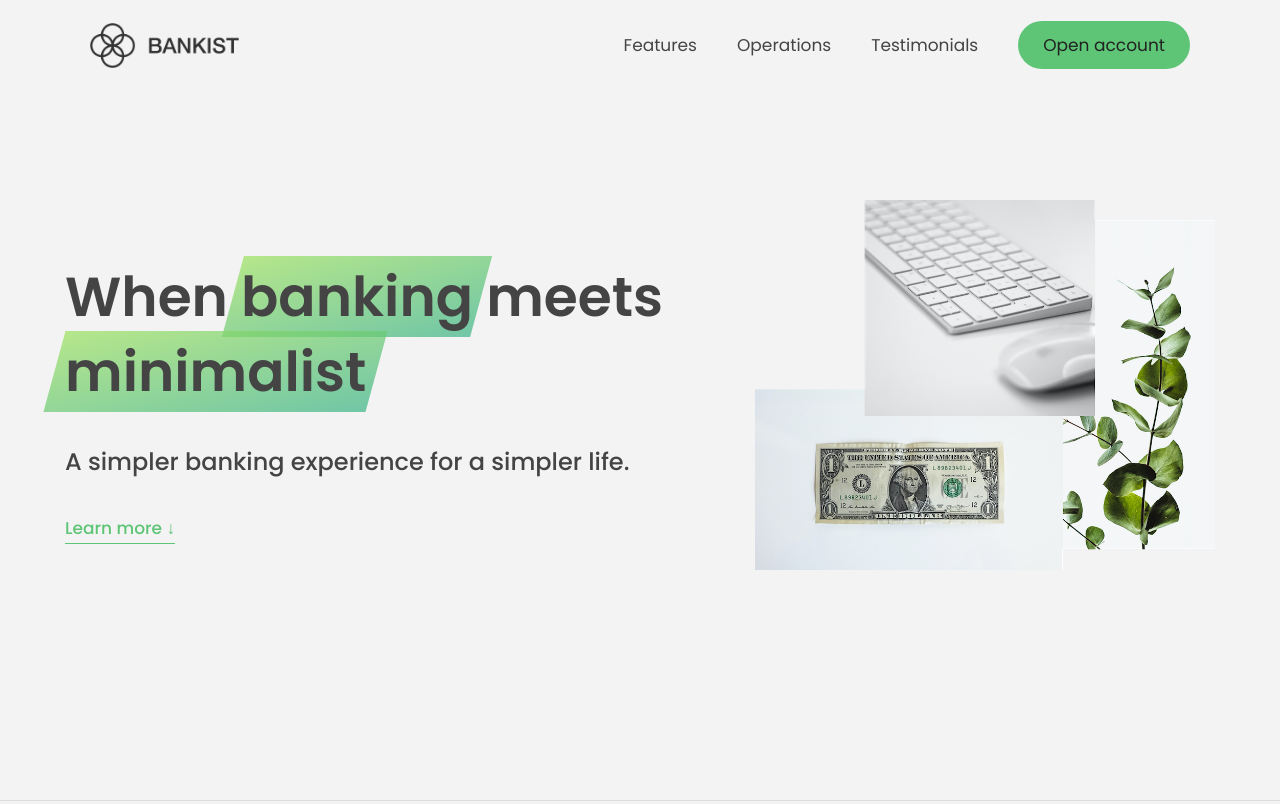
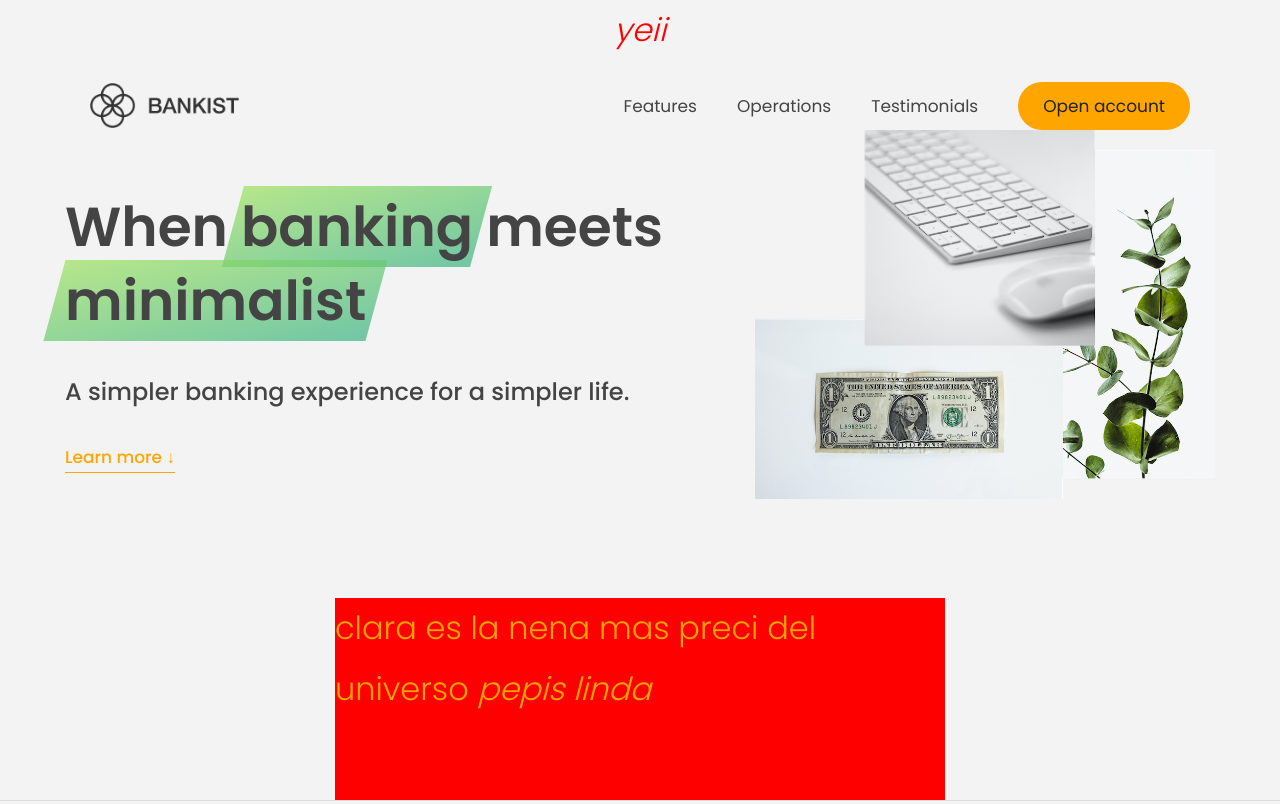
Before and after one commit to natalieacevedo/jonas2021, a plain HTML site: page bankist/index.html in a window 1280 px wide. Shown: the top 804 px of the page. Drawn offline with Linux system fonts and the light colour scheme.

```diff
--- a/bankist/index.html
+++ b/bankist/index.html
@@ -21,6 +21,8 @@
           alt="Bankist logo"
           class="nav__logo"
           id="logo"
+          designer="Jonas"
+          data-version-number="3.0"
         />
         <ul class="nav__links">
           <li class="nav__item">
--- a/bankist/script.js
+++ b/bankist/script.js
@@ -1,14 +1,131 @@
 'use strict';
+console.log(document.documentElement);
+
+
+
+
+
 
 ///////////////////////////////////////
 // Modal window
-
+//Selecting elements:
+const header = document.querySelector('.header');
 const modal = document.querySelector('.modal');
 const overlay = document.querySelector('.overlay');
 const btnCloseModal = document.querySelector('.btn--close-modal');
 const btnsOpenModal = document.querySelectorAll('.btn--show-modal');
+const allSections = document.querySelectorAll('.section');
+const allButtons = document.getElementsByTagName('button');//returns html collection que tiene ese elemento
+document.getElementsByClassName('btn')//tambien devuelve html live collection
+console.log(allButtons);
 
-const openModal = function () {
+//CREATING AND INSERTING ELEMENTS:
+//1.)insertAdjacentHTML ejemplo:
+//modal.insertAdjacentHTML("beforebegin", '<p class="lapepa">donita pepis</p>');
+
+//2) document.createElement('div'(o el elemento que uno quiera)), esto crea un dom element
+//ejemplo:
+//const message = document.createElement('div');// este elemento aun no esta en el dom, pero lo podemos usar para hacer cosas por ejemplo ponerle o quitarle etc classes:
+//message.classList.add("cookie-message"); y obviament a esa clase le podemos anadir estilos etc
+// o ponerle texmessage:
+//message.textContent = "we use cookies for improved funcionality";
+// o anadirle html :
+//message.innerHTML = 'we use cookies for bla bla bla <button class="btn btn--close-cookie">Got it!</button>'
+
+//header.prepend(message) esto anade el dom y el html message prepend vuelve message el first child de header;
+//header.append(message)// esto lo vuelve el last child
+// es una cosa o la otra no puede ser los dos, como una persona que no puede estar en dos sitios a la vez
+// si queremos que este en los dos lados debemos hacer:
+//header.append(message.cloneNode(true));// por lo general esto no lo queremos
+
+//header.before(message)esto lo anade antes del header como un sibling
+//header.after(message)esto despues como un sibling tambien
+
+//DELETE ELEMENTS:
+//document.querySelector('.btn--close-cookie').addEventListener('click', functio(){
+  //message.remove();
+//});
+console.log(header);
+
+let prue = header.insertAdjacentHTML('afterbegin', '<em class ="cursi">la cursiva bonita</em>');
+let eme = document.querySelector('.cursi');
+
+eme.textContent = 'yeii';
+eme.style.color = 'red';
+eme.style.fontSize = 'xx-large';
+let a = document.getElementsByTagName('em');
+console.log(a);
+
+
+let pruebita = document.createElement('p');
+
+pruebita.classList.add('clarapreci');
+
+console.log(pruebita.classList);
+
+pruebita.innerHTML = ('clara es la nena mas preci del universo <em class="igotit"> pepis linda </em>');
+
+header.append(pruebita);
+//modal.classList.remove('hidden');
+let docs = document.querySelector('.clarapreci');
+//docs.textContent = 'bellezaaa';
+docs.style.fontSize = 'xx-large';
+docs.style.color = 'orange';
+
+//document.documentElement.backgroundColor = 'red'; ??;
+console.log(pruebita.classList);
+
+//LECCION 184
+//STYLES:
+docs.style.backgroundColor = 'red';
+docs.style.width = '50%';
+
+console.log(getComputedStyle(docs).color);//esto lee lo que le pidamos;
+console.log(getComputedStyle(docs).height);//color, bla bla bla, lo que sea que uno ponga
+
+docs.style.height = Number.parseFloat(getComputedStyle(docs).height, 10) + 80 + 'px';//no se porque hacerlo asi de enredado en vez de ponerlo directamente
+
+//CSS CUSTOM PROPERTIES OR VARIABLES:
+
+console.log(document.documentElement);
+document.documentElement.style.setProperty('--color-primary', 'orange');// el --color-primary is the name of the property
+// el document.document selecciona todo se cambian todos los que tengan la --color-primary variable
+
+//ATTRIBUTES:
+
+const logo = document.querySelector('.nav__logo');
+console.log(logo.alt);
+console.log(logo.src);//solo funciona con standar attributes de html, no con las que uno ponga
+console.log(logo.className);
+//esto si funciona con atributos que uno se haya inventado:
+//logo.getAttribute("designer"); devuelve lo que uno puso en el html;
+// setting de una en el javascript :
+logo.setAttribute('company', 'Bankist');
+logo.getAttribute('src'); //esto devuelve el path  relativo
+const link = document.querySelector('.twitter-link');
+console.log(link.href);
+
+//para cambiar los attributes:
+logo.alt = 'gorgeous minimalist logo';
+
+console.log(logo.alt);
+
+//DATA ATTRIBUTES: atributos que uno pone empezando con la palabra data
+console.log(logo.dataset.versionNumber)// we would see how useful this is later in the course
+
+  //CLASSES esto ya lo sabemos:
+logo.classList.add('bla', 'ble');//se pueden pasar varias separadas por comas
+logo.classList.remove('bla');
+logo.classList.toggle('bla');
+logo.classList.contains('bla');
+
+//para anadir classes tambien se puede hacer esto pero no lo hagas, que esto borra todo las demas classes que uno tenga:
+//logo.className = 'clarita';
+
+
+
+const openModal = function (e) {
+  e.preventDefault();
   modal.classList.remove('hidden');
   overlay.classList.remove('hidden');
 };
@@ -18,8 +135,9 @@
   overlay.classList.add('hidden');
 };
 
-for (let i = 0; i < btnsOpenModal.length; i++)
-  btnsOpenModal[i].addEventListener('click', openModal);
+
+
+btnsOpenModal.forEach(el => el.addEventListener('click', openModal));
 
 btnCloseModal.addEventListener('click', closeModal);
 overlay.addEventListener('click', closeModal);
```
Also changed, not shown: bankist/style.css (+8 -0 lines), 1 other file.
